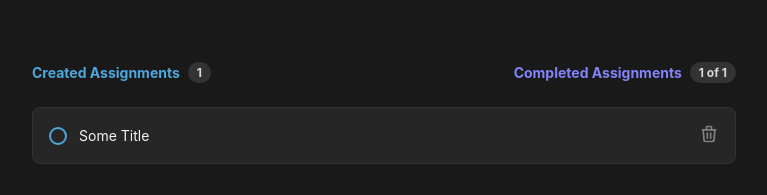
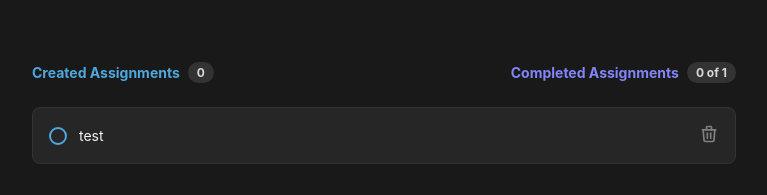
Before and after one commit to Tertiant/BCITAssignmentTracker, a React (Vite) app in the folder assignment-tracker/: page / in a window 1280 px wide. Shown: the part 228-423 px from the top of the page, without its empty margins (256-1023 px from the left). Built offline with nearby package versions, Linux system fonts and the light colour scheme.

Commit message:
Updates to state and assignment creation

```diff
--- a/assignment-tracker/src/App.tsx
+++ b/assignment-tracker/src/App.tsx
@@ -1,18 +1,16 @@
 import { Header } from "./components/Header";
 import { Assignments } from "./components/Assignments";
 import { useState } from "react";
+
 function App() {
 
   const [assignments, setAssignments] = useState([
     {
-      value:"",
+      id: "test1",
+      name:"test",
       completed: false
     },
   ]);
-
-  // have a callback function that runs onSubmit that passes data back to the App(),
-  // which then updates the list and the assignmentCount to reflect changes.
-  //Unsure how to implement this function.
 
   return (
     <>
--- a/assignment-tracker/src/components/Assignment/index.tsx
+++ b/assignment-tracker/src/components/Assignment/index.tsx
@@ -1,14 +1,20 @@
 import styles from "./assignment.module.css";
 import { TbTrash } from "react-icons/tb";
+import { IAssignment } from "../../interfaces/IAssignment";
 
-export function Assignment() {
+interface Props {
+  assignment: IAssignment;
+  setAssignments: React.Dispatch<React.SetStateAction<IAssignment[]>>;
+};
+
+export function Assignment({assignment, setAssignments}: Props) {
   return (
     <div className={styles.assignment}>
       <button className={styles.checkContainer}>
         <div />
       </button>
 
-      <p>Some Title</p>
+      <p>{assignment.name}</p>
 
       <button className={styles.deleteButton}>
         <TbTrash size={20} />
--- a/assignment-tracker/src/components/Assignments/index.tsx
+++ b/assignment-tracker/src/components/Assignments/index.tsx
@@ -1,33 +1,38 @@
 import { Assignment } from "../Assignment";
 import styles from "./assignments.module.css";
+import { IAssignment } from "../../interfaces/IAssignment";
+
 
 interface Props {
-  assignments: {
-    completed: boolean,
-    value: string
-  }[],
-  setAssignments: Function
+  assignments: IAssignment[];
+  setAssignments: React.Dispatch<React.SetStateAction<IAssignment[]>>;
 };
 
 export function Assignments({assignments, setAssignments}: Props) {
 
-  console.log(assignments, setAssignments)
+  const completedAssignments = assignments.filter(assignment => assignment.completed === true).length;
+
   return (
     <section className={styles.assignments}>
       <header className={styles.header}>
         <div>
           <p>Created Assignments</p>
-          <span>1</span>
+          <span>{completedAssignments}</span>
         </div>
 
         <div>
           <p className={styles.textPurple}>Completed Assignments</p>
-          <span>1 of 1</span>
+          <span>{completedAssignments} of {assignments.length}</span>
         </div>
       </header>
 
       <div className={styles.list}>
-        <Assignment />
+        { assignments.map((assignment) => (
+          <Assignment
+            assignment={assignment}
+            setAssignments={setAssignments}
+          />
+        ))}
       </div>
     </section>
   );
--- a/assignment-tracker/src/components/Header/index.tsx
+++ b/assignment-tracker/src/components/Header/index.tsx
@@ -2,41 +2,53 @@ import styles from "./header.module.css";
 import { AiOutlinePlusCircle } from "react-icons/ai";
 import { uppercase } from "../../helpers/stringHelpers";
 import { useState } from 'react';
+import { IAssignment } from "../../interfaces/IAssignment";
+import {v4} from "uuid";
 
 interface Props {
-  assignments: {
-    completed: boolean,
-    value: string
-  }[],
-  setAssignments: Function
+  assignments: IAssignment[];
+  setAssignments: React.Dispatch<React.SetStateAction<IAssignment[]>>;
 };
 
-const validateAssignmentInput = (formInput: string) => {
-  return formInput.trim().length > 0 // returns true if the input exists and is not spaces
-};
-
-export function Header({assignments, setAssignments}: Props) {
-  console.log(assignments, setAssignments)
-
+export function Header({ assignments, setAssignments}: Props) {
 
   const [assignmentInput, setAssignmentInput] = useState("") // This sets the state and enables React watching this item
 
-  // const validateAssignmentInput = (formInput: string) => {
-  //     return formInput.trim().length > 0 // returns true if the input exists and is not spaces
-  // };
+  const validateAssignmentInput = (formInput: string) => {
+    return formInput.trim().length > 0 // returns true if the input exists and is not spaces
+  };
 
-  const isAssignmentInputValid = validateAssignmentInput(assignmentInput);
   const updateAssignmentInputState = (input: string) => {
     setAssignmentInput(input);
+  };
+
+  const addAssignment = (event: React.FormEvent<HTMLFormElement>) => {
+    event.preventDefault();
+    if (validateAssignmentInput(assignmentInput)) {
+      setAssignments([...assignments,
+        {
+          id: v4(),
+          completed: false,
+          name: assignmentInput
+        }
+      ]);
+    }
+
+    setAssignmentInput("");
   };
 
   return (
     <header className={styles.header}>
       {/* This is simply to show you how to use helper functions */}
       <h1>{uppercase("bcit")} Assignment Tracker</h1>
-      <form className={styles.newAssignmentForm} onSubmit={(e)=> e.preventDefault()}>
-        <input placeholder="Add a new assignment" type="text" onChange={(e) => updateAssignmentInputState(e.target.value)}/>
-        <button disabled={!isAssignmentInputValid} type="submit">
+      <form className={styles.newAssignmentForm} onSubmit={addAssignment}>
+        <input
+          value={assignmentInput}
+          placeholder="Add a new assignment"
+          type="text"
+          onChange={(e) => updateAssignmentInputState(e.target.value)}
+        />
+        <button disabled={!validateAssignmentInput(assignmentInput)} type="submit">
           Create <AiOutlinePlusCircle size={20} />
         </button>
       </form>
--- /dev/null
+++ b/assignment-tracker/src/interfaces/IAssignment.ts
@@ -0,0 +1,5 @@
+export interface IAssignment {
+    id: string;
+    completed: boolean;
+    name: string;
+  };
```
Also changed, not shown: assignment-tracker/src/assets/posts.ts (+11 -13 lines).
